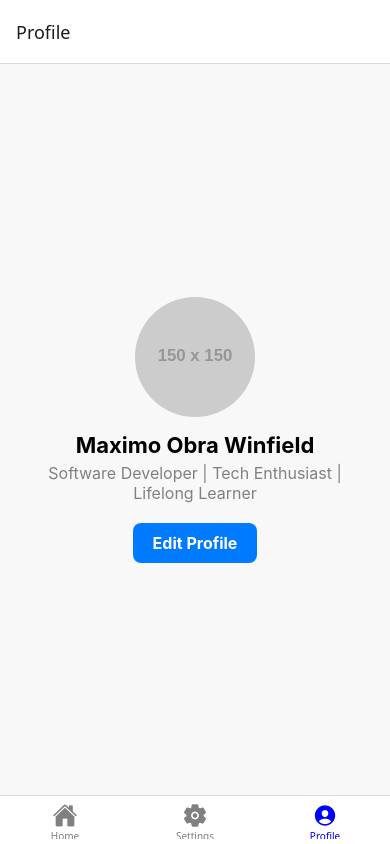
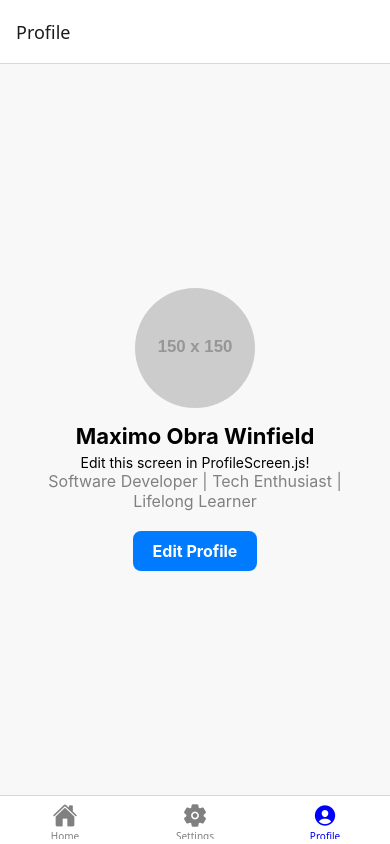
Before and after one commit to DaBest890/ReactNativeProjects, a React Native app in the folder myProject/: screen /Profile in a window 390 px wide. Built offline with nearby package versions, Linux system fonts and the light colour scheme.

Commit message:
Update screens for Home, Profile, and Settings

```diff
--- a/myProject/screens/HomeScreen.js
+++ b/myProject/screens/HomeScreen.js
@@ -5,6 +5,7 @@ const HomeScreen = () => {
   return (
     <View style={styles.container}>
       <Text>Home Screen</Text>
+      <Text>Edit this screen in HomeScreen.js!</Text>
     </View>
   );
 };
--- a/myProject/screens/ProfileScreen.js
+++ b/myProject/screens/ProfileScreen.js
@@ -12,6 +12,8 @@ const ProfileScreen = () => {
 
       {/* User Name */}
       <Text style={styles.userName}>Maximo Obra Winfield</Text>
+      <Text>Edit this screen in ProfileScreen.js!</Text>
+
 
       {/* User Bio */}
       <Text style={styles.bio}>
--- a/myProject/screens/SettingsScreen.js
+++ b/myProject/screens/SettingsScreen.js
@@ -5,6 +5,7 @@ const SettingsScreen = () => {
   return (
     <View style={styles.container}>
       <Text>Settings Screen</Text>
+      <Text>Edit this screen in SettingsScreen.js!</Text>
     </View>
   );
 };
```
